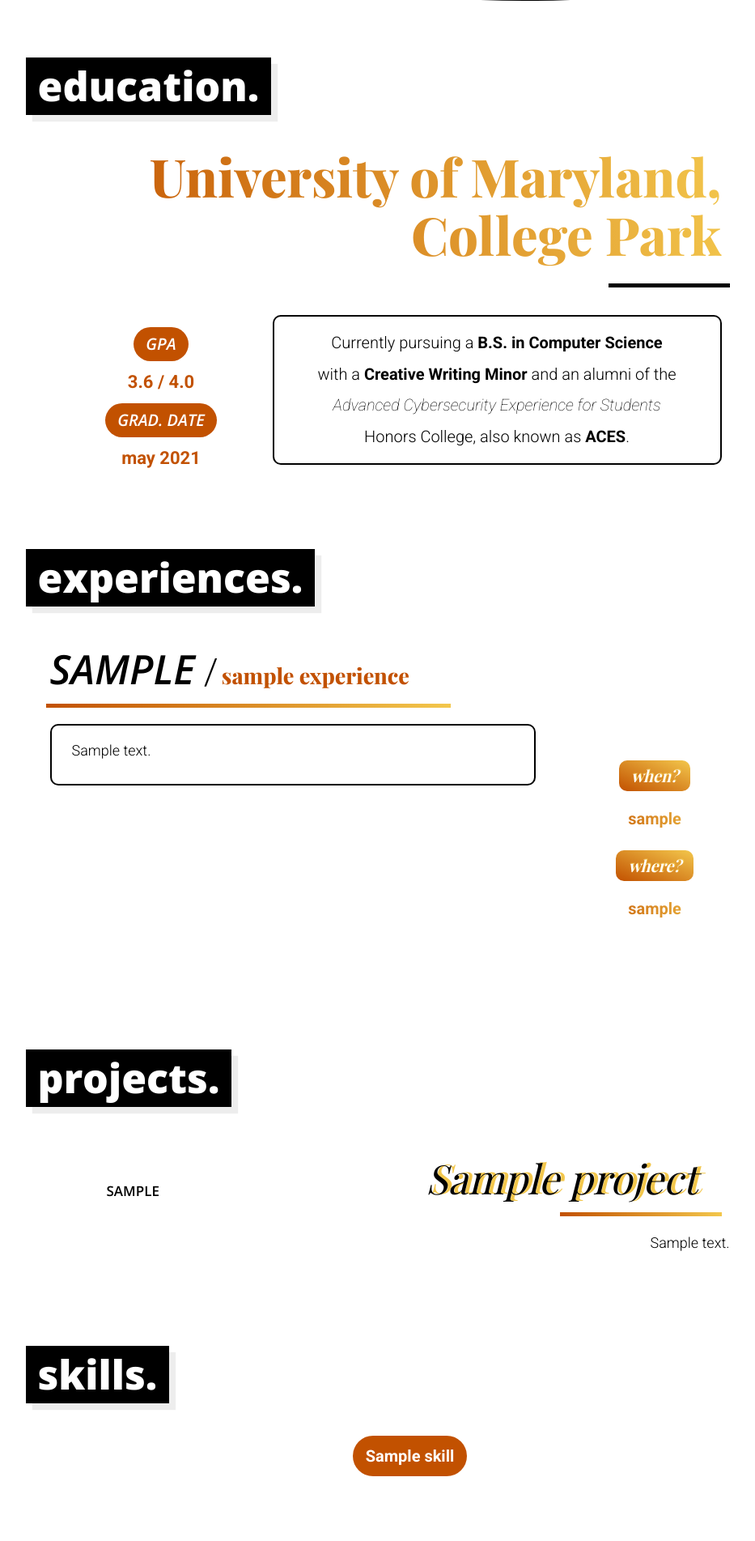
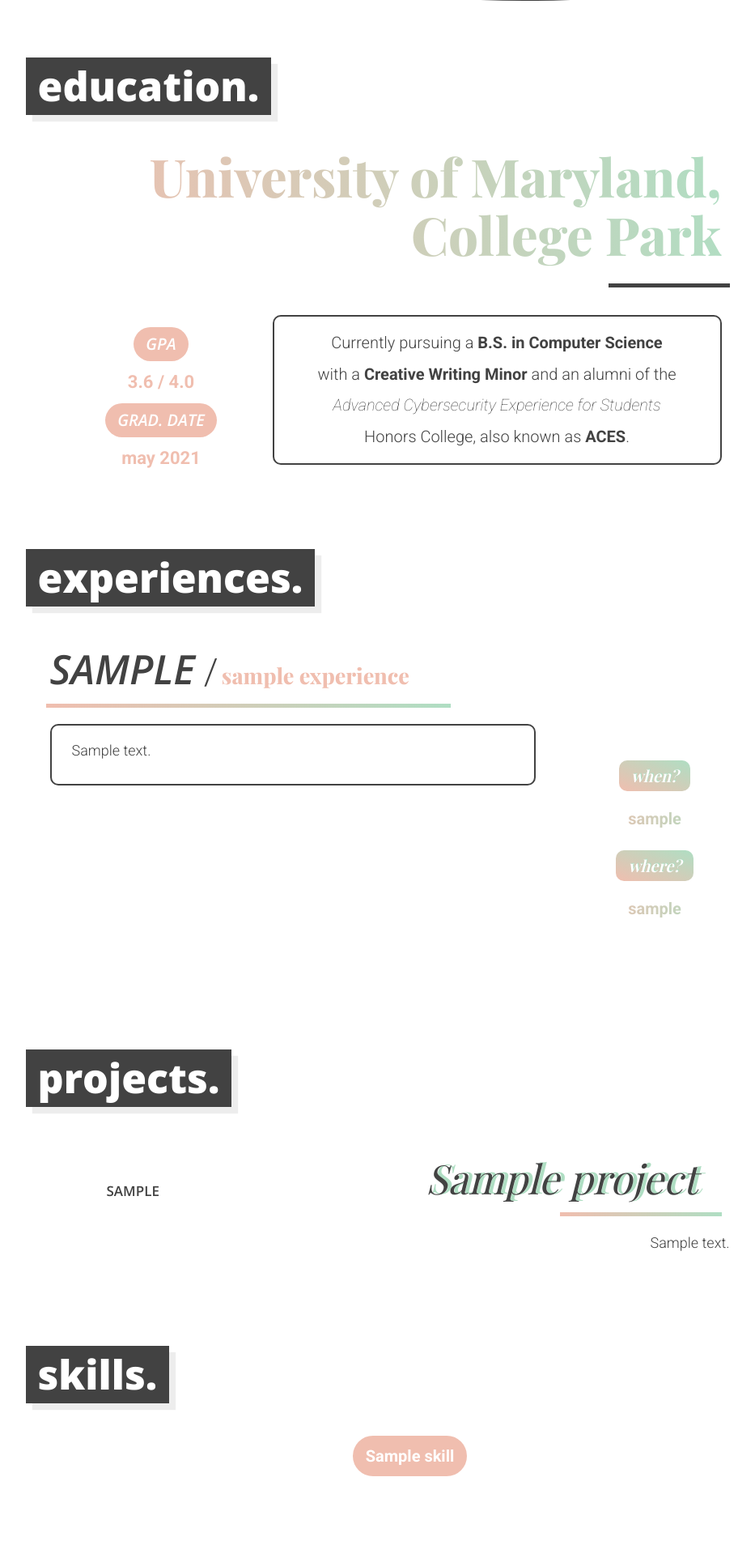
Before and after one commit to cryswang/alter-blog, a Django app: page /cv in a window 1280 px wide. Shown: the part 499-2402 px from the top of the page at 81% size, without its empty margins (116-1049 px from the left). Run offline with Django 3.2, Linux system fonts and the light colour scheme; tables that the repository leaves empty hold one stand-in row (values such as "Sample post"); some libraries are stand-ins or nearby versions; some web fonts are replaced.

Commit message:
added in new color scheme

```diff
--- a/blog/static/css/blog.css
+++ b/blog/static/css/blog.css
@@ -4,9 +4,18 @@ body {
     font-weight: 300;
     font-size: 17px;
     line-height: 1.42857143;
-    color: black;
+    color: #424242;
     background-color: white;
 }
+
+::selection {
+    color:#b08c80;
+    background: hsla(14, 68%, 81%, 0.5);
+  }
+  ::-moz-selection {
+    color:#b08c80;
+    background: hsla(14, 68%, 81%, 0.5);
+  }
 
 ul {
     list-style-type: '⚬';
@@ -33,7 +42,7 @@ li{
     font-size:50px;
     font-weight: 800;
     padding:8px 15px;
-    background-color:black;
+    background-color:#424242;
     color:white;
     text-transform: lowercase;
     width:fit-content;
@@ -49,12 +58,12 @@ li{
     padding:8px 15px;
     width:fit-content;
     border-radius:10px;
-    background-image: linear-gradient(to top right, #C25100, rgb(243, 199, 76));
-    text-shadow: 1px -1px rgb(243, 199, 76);
+    background-image: linear-gradient(to top right, #f0beaf, #afdec3);
+    text-shadow: 1px -1px #afdec3;
 }
 
 h1 a:hover {
-    color: black;
+    color: #424242;
 }
 
 h2, h2 a {
@@ -235,7 +244,7 @@ h2, h2 a {
     font-weight:800;
     padding:10px;
     text-align:right;
-    background: -webkit-linear-gradient(bottom left, #C25100, rgb(243, 199, 76));
+    background: -webkit-linear-gradient(bottom left, #f0beaf, #afdec3);
     -webkit-background-clip: text;
     -webkit-text-fill-color: transparent;
 }
@@ -246,7 +255,7 @@ h2, h2 a {
     font-weight:600;
     font-size:20px;
     font-style:italic;
-    background:#C25100;
+    background:#f0beaf;
     color:white;
     padding:10px 15px;
     border-radius:25px;
@@ -256,7 +265,7 @@ h2, h2 a {
 
 .edu .accent_line{
     float:right;
-    background-color: black;
+    background-color: #424242;
     width:150px;
 }
 
@@ -268,11 +277,11 @@ h2, h2 a {
 }
 
 .edu .additional_info p{
-    color: #C25100;
+    color: #f0beaf;
     font-size:22px;
     margin-top:-10px;
     margin-bottom:10px;
-    background: -webkit-linear-gradient(bottom left, #C25100, #C25100);
+    background: -webkit-linear-gradient(bottom left, #f0beaf, #f0beaf);
     -webkit-background-clip: text;
     -webkit-text-fill-color: transparent;
     font-weight:700;
@@ -280,7 +289,7 @@ h2, h2 a {
 
 .edu .desc {
     float:right;
-    border:2px solid black;
+    border:2px solid #424242;
     margin:20px 10px -10px 0px;
     width:555px;
     height:185px;
@@ -309,7 +318,7 @@ h2, h2 a {
 }
 
 .exp h2 {
-    color: #C25100;
+    color: #f0beaf;
     font-family: 'Playfair Display', serif;
     font-weight:800;
     font-size:27px;
@@ -320,7 +329,7 @@ h2, h2 a {
 
 
 .exp .accent_line{
-    background-image:linear-gradient(to right, #C25100, rgb(243, 199, 76));
+    background-image:linear-gradient(to right, #f0beaf, #afdec3);
     margin-left:15px;
     width:500px;
 }
@@ -332,14 +341,14 @@ h2, h2 a {
     padding: 5px;
     font-weight:400;
     margin: 20px 15px 0px 45px;
-    color:#C25100;
+    color:#f0beaf;
     background-color:white;
     border-radius: 10px;
 }
 
 .additional_info p{
     text-transform: lowercase;
-    background: -webkit-linear-gradient(top left, #C25100, rgb(243, 199, 76));
+    background: -webkit-linear-gradient(top left, #f0beaf, #afdec3);
     -webkit-background-clip: text;
     -webkit-text-fill-color: transparent;
     font-size:20px;
@@ -355,7 +364,7 @@ h2, h2 a {
     height:fit-content;
     padding: 18px 25px;
     margin: 20px 15px -40px 20px;
-    border: 2px solid black;
+    border: 2px solid #424242;
     border-radius: 10px;
 }
 
@@ -375,7 +384,7 @@ h2, h2 a {
     font-family: 'Playfair Display', serif;
     font-style: italic;
     margin-right:50px;
-    text-shadow: 5px -1px rgb(243, 199, 76);
+    text-shadow: 5px -1px #afdec3;
     font-weight:800px;
 }
 
@@ -383,7 +392,7 @@ h2, h2 a {
     margin-top:-30px;
     margin-left:80px;
     position: absolute;
-    color: black;
+    color: #424242;
     text-transform: uppercase;
     max-width:110px;
     font-weight:600;
@@ -415,7 +424,7 @@ h2, h2 a {
 .projects .accent_line{
     width:200px;
     margin-right:20px;
-    background-image:linear-gradient(to right, #C25100, rgb(243, 199, 76));
+    background-image:linear-gradient(to right, #f0beaf, #afdec3);
 }
 
 .skills_box{
@@ -437,9 +446,9 @@ h2, h2 a {
     font-weight:700;
     margin:10px;
     border-radius:25px;
-    border:3px solid #C25100;
+    border:3px solid #f0beaf;
     color: white;
-    background: #C25100;
+    background: #f0beaf;
 }
 
 .skill_f{
@@ -577,18 +586,18 @@ h2, h2 a {
     margin-top: 5px;
     width:75px;
     height:5px;
-    background-color: #C25100;
+    background-color: #f0beaf;
     vertical-align: 50%;
     display:inline-block;
     transition:1s;
 }
 
 .post:nth-child(odd) .accent_line{
-    background-image:linear-gradient(to right, #C25100, rgb(243, 199, 76));
+    background-image:linear-gradient(to right, #f0beaf, #afdec3);
 }
 
 .post:nth-child(even) .accent_line{
-    background-image:linear-gradient(to left, #C25100, rgb(243, 199, 76));
+    background-image:linear-gradient(to left, #f0beaf, #afdec3);
 }
 
 .post:hover .accent_line{
```
Also changed, not shown: other parts of blog/static/css/blog.css (+35 -35 lines).
